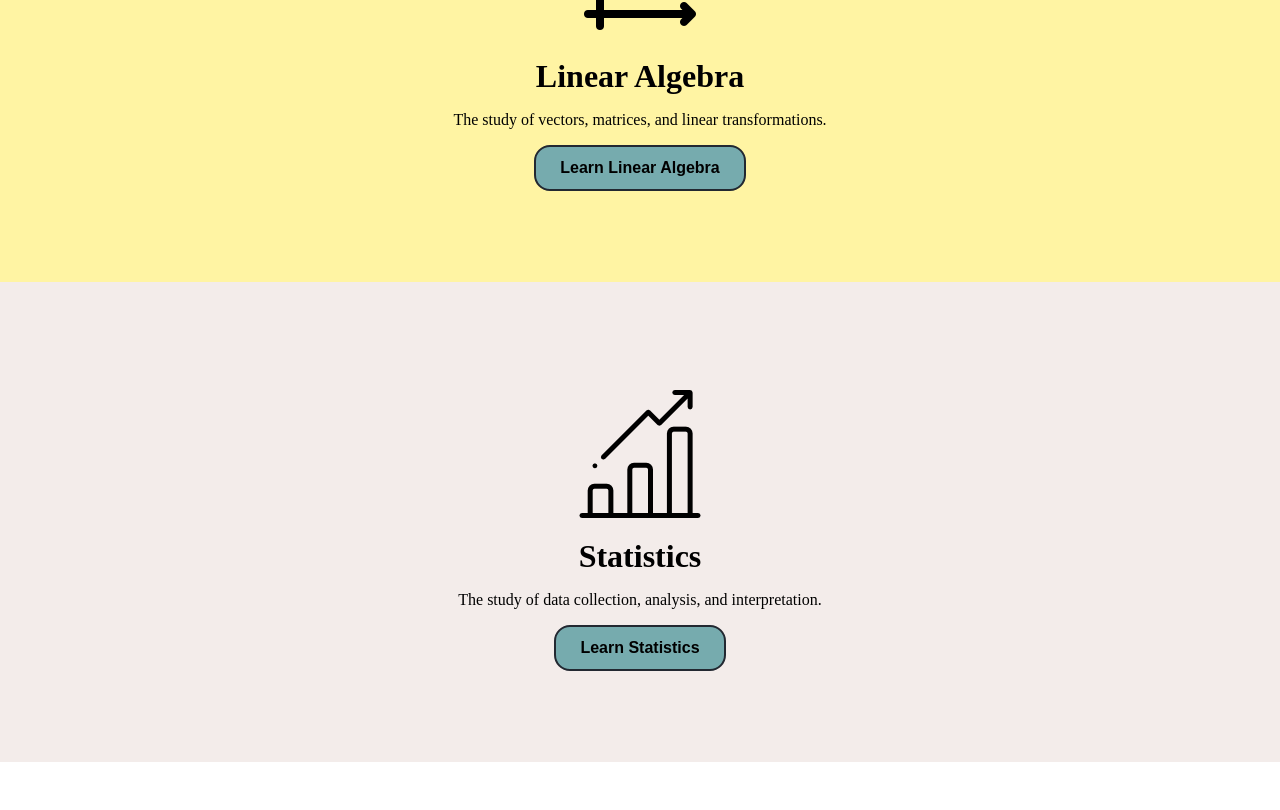
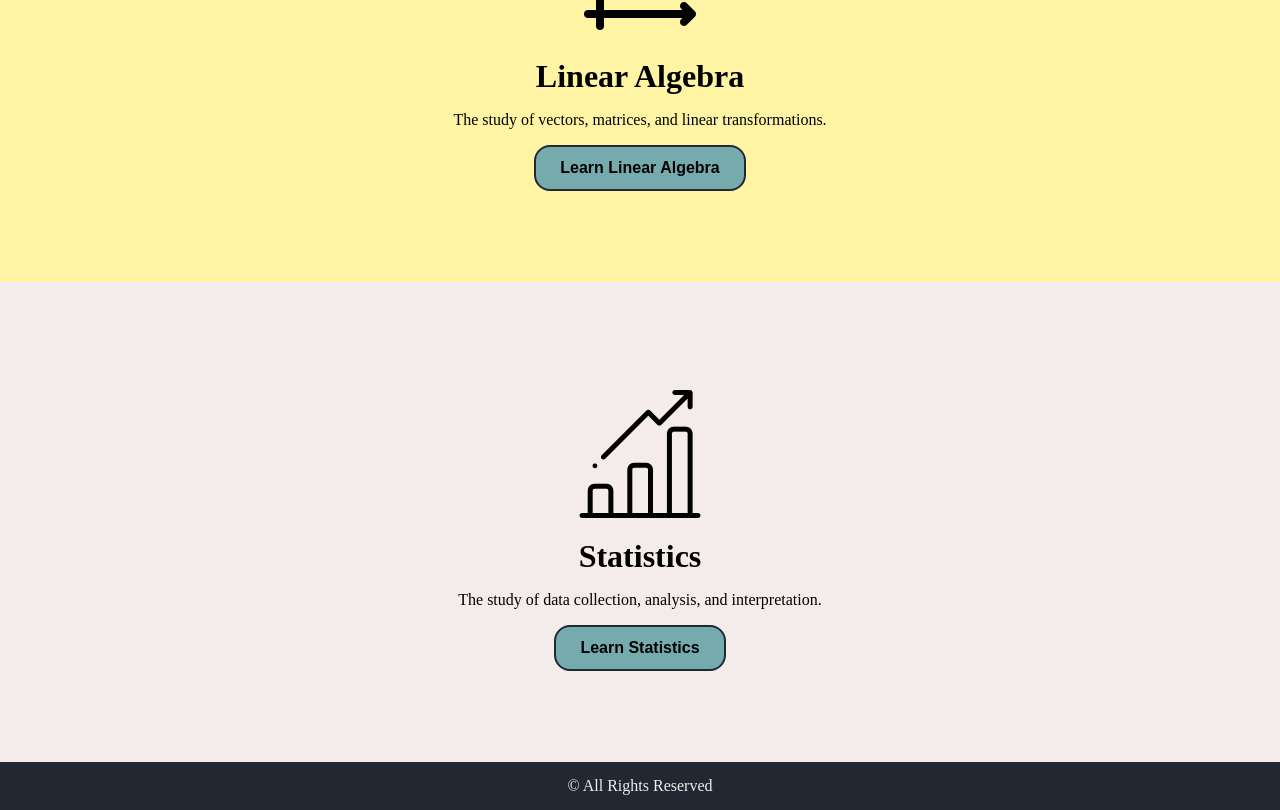
Before and after one commit to DryBoss/math-school, a React (Vite) app: page / in a window 1280 px wide. Shown: the part 1236-2046 px from the top of the page. Before the commit the page ends 1998 px from the top, so only its background shows below. Built offline with nearby package versions, Linux system fonts and the light colour scheme.

Commit message:
footer section

```diff
--- a/src/components/main/pages/home-page/Home-page.jsx
+++ b/src/components/main/pages/home-page/Home-page.jsx
@@ -1,5 +1,6 @@
 import HeaderSection from "./sections/header-section/Header-section";
 import CourseSection from "./sections/course-section/Course-section";
+import FooterSection from "./sections/footer-section/Footer-section";
 
 import calculusIcon from "./../../../../assets/math-icons/calculus.png";
 import linearAlgebraIcon from "./../../../../assets/math-icons/linear-algebra.png";
@@ -54,6 +55,7 @@ function HomePage() {
           details={courseDetail[4]}
         />
       ))}
+      <FooterSection />
     </>
   );
 }
--- /dev/null
+++ b/src/components/main/pages/home-page/sections/footer-section/Footer-section.jsx
@@ -0,0 +1,7 @@
+import styles from "./Footer-section.module.css";
+
+function FooterSection() {
+  return <div className={styles.footer}>&#169; All Rights Reserved</div>;
+}
+
+export default FooterSection;
--- /dev/null
+++ b/src/components/main/pages/home-page/sections/footer-section/Footer-section.module.css
@@ -0,0 +1,9 @@
+.footer {
+  font-size: 16px;
+  display: flex;
+  justify-content: center;
+  align-items: center;
+  height: 3em;
+  color: #eeeeee;
+  background-color: #222831;
+}
--- /dev/null
+++ b/src/components/main/pages/home-page/sections/footer-section/Footer-section.module.scss
@@ -0,0 +1,11 @@
+@import "./../../../../../../style/colors";
+
+.footer {
+  font-size: 16px;
+  display: flex;
+  justify-content: center;
+  align-items: center;
+  height: 3em;
+  color: $secondary-light;
+  background-color: $primary-dark;
+}
```
Also changed, not shown: src/components/main/pages/home-page/sections/Footer-section.jsx (deleted).
